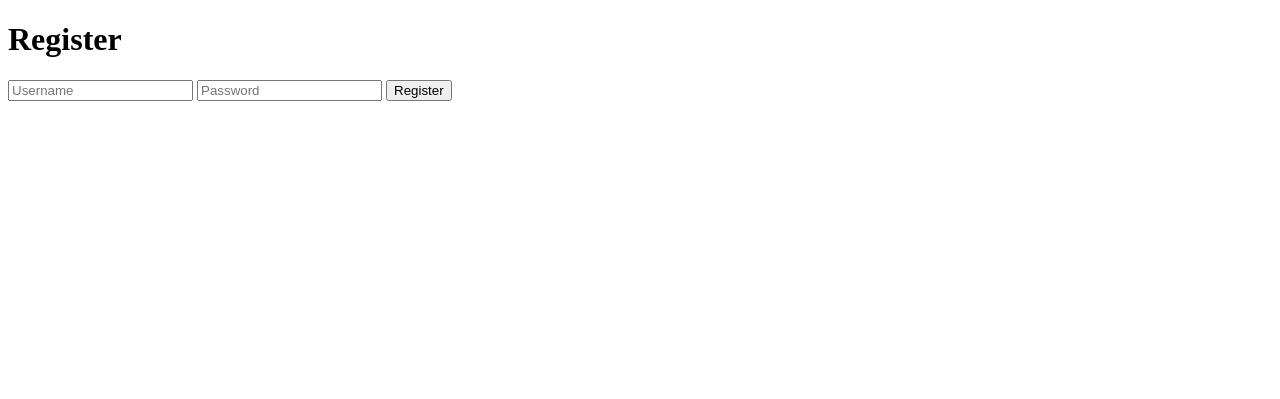
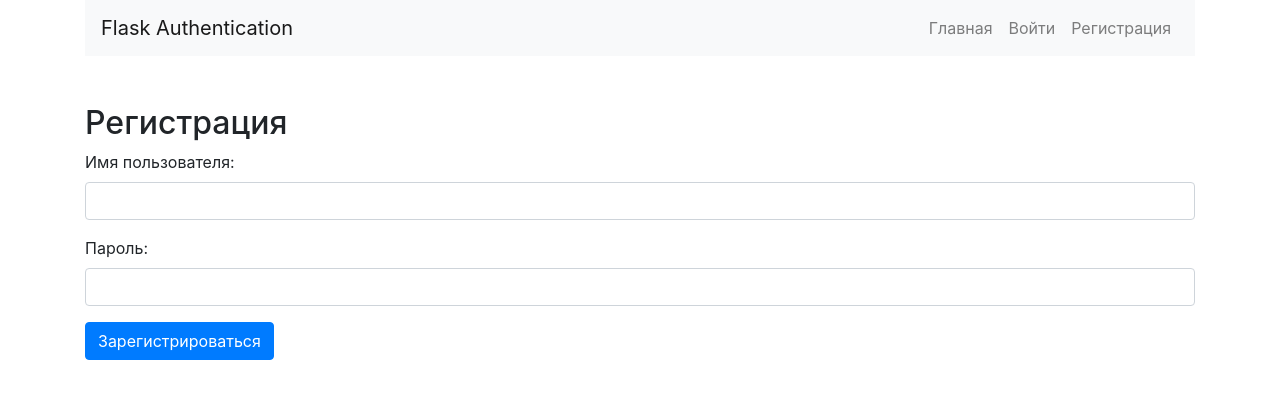
Before and after one commit to 111233312/Session-based, a Flask app: page /register in a window 1280 px wide. Shown: the top 399 px of the page. Run offline with Flask 3, Linux system fonts and the light colour scheme; some libraries are stand-ins or nearby versions.

Commit message:
Update register.html

```diff
--- a/project2/templates/register.html
+++ b/project2/templates/register.html
@@ -1,16 +1,19 @@
-<!DOCTYPE html>
-<html lang="en">
-<head>
-    <meta charset="UTF-8">
-    <meta name="viewport" content="width=device-width, initial-scale=1.0">
-    <title>Register</title>
-</head>
-<body>
-    <h1>Register</h1>
-    <form method="POST">
-        <input type="text" name="username" placeholder="Username" required>
-        <input type="password" name="password" placeholder="Password" required>
-        <button type="submit">Register</button>
-    </form>
-</body>
-</html>
+{% extends 'base.html' %}
+
+{% block content %}
+<h2>Регистрация</h2>
+<form method="POST">
+    <div class="form-group">
+        <label for="username">Имя пользователя:</label>
+        <input type="text" id="username" class="form-control" name="username" required>
+    </div>
+    <div class="form-group">
+        <label for="password">Пароль:</label>
+        <input type="password" id="password" class="form-control" name="password" required>
+    </div>
+    <button type="submit" class="btn btn-primary">Зарегистрироваться</button>
+</form>
+{% if error %}
+<div class="alert alert-danger mt-3">{{ error }}</div>
+{% endif %}
+{% endblock %}
```
